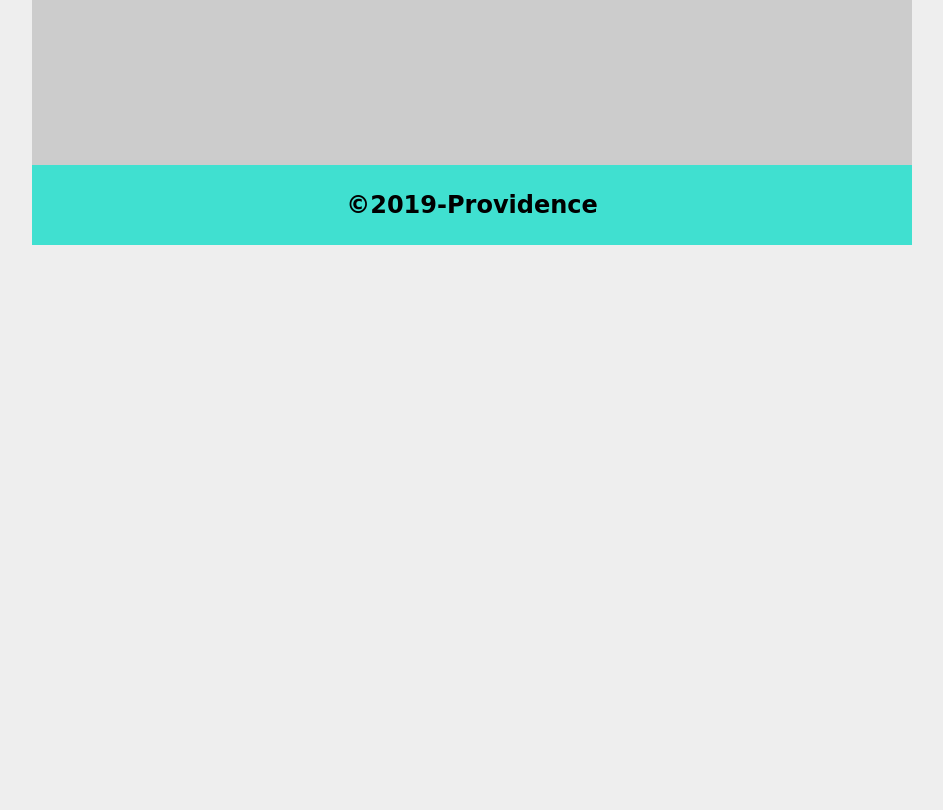
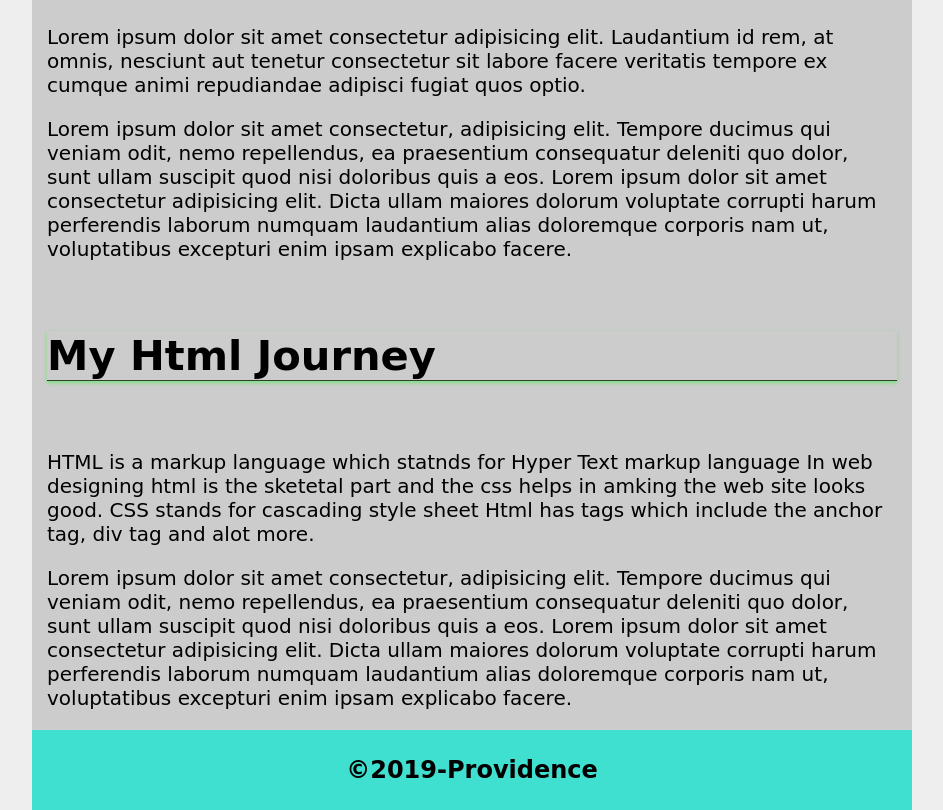
Before and after one commit to Providence-Design/Providence-Design.github.io, a plain HTML site: page index.html in a window 1280 px wide. Shown: the part 555-1365 px from the top of the page, without its empty margins (168-1111 px from the left). Before the commit the page ends 800 px from the top, so only its background shows below. Drawn offline with Linux system fonts and the light colour scheme.

Commit message:
About Html

```diff
--- a/assets/css/main.css
+++ b/assets/css/main.css
@@ -36,3 +36,19 @@ main{
     padding:0 15px;
     background-color:#ccc;
 }
+h3 {
+    font-size: 2.6rem;
+    text-transform: capitalize;
+  }
+h5{
+    display:block;
+    font-size: 2.6rem;
+    text-transform: capitalize;
+    border-color: aquamarine;
+    box-shadow: 0 2px 4px rgba(10,255,10,0.4);
+    border-bottom: solid 1px rgb(43, 65, 43);
+}
+article{
+    font-family: cursive;
+    font-size: 20px;
+}
--- a/index.html
+++ b/index.html
@@ -55,6 +55,29 @@
                     enim ipsam explicabo facere.
                 </p>
             </article>
+            <article>
+                <h5>My Html Journey</h5>
+                <p>
+                    HTML is a markup language which statnds for Hyper Text markup language
+                    In web designing html is the sketetal part and the css helps in amking the web site looks good.
+                    CSS
+                    stands for cascading style sheet
+                    Html has tags which include the anchor tag, div tag and alot more.
+
+                </p>
+                <p>Lorem ipsum dolor sit amet consectetur, adipisicing elit. Tempore ducimus qui veniam odit, nemo
+                    repellendus, ea praesentium consequatur deleniti quo dolor, sunt ullam suscipit quod nisi
+                    doloribus
+                    quis
+                    a eos.
+                    Lorem ipsum dolor sit amet consectetur adipisicing elit. Dicta ullam maiores dolorum voluptate
+                    corrupti
+                    harum perferendis laborum numquam laudantium alias doloremque corporis nam ut, voluptatibus
+                    excepturi
+                    enim ipsam explicabo facere.
+                </p>
+            </article>
+
         </main>
     </body>
     <footer>
```
